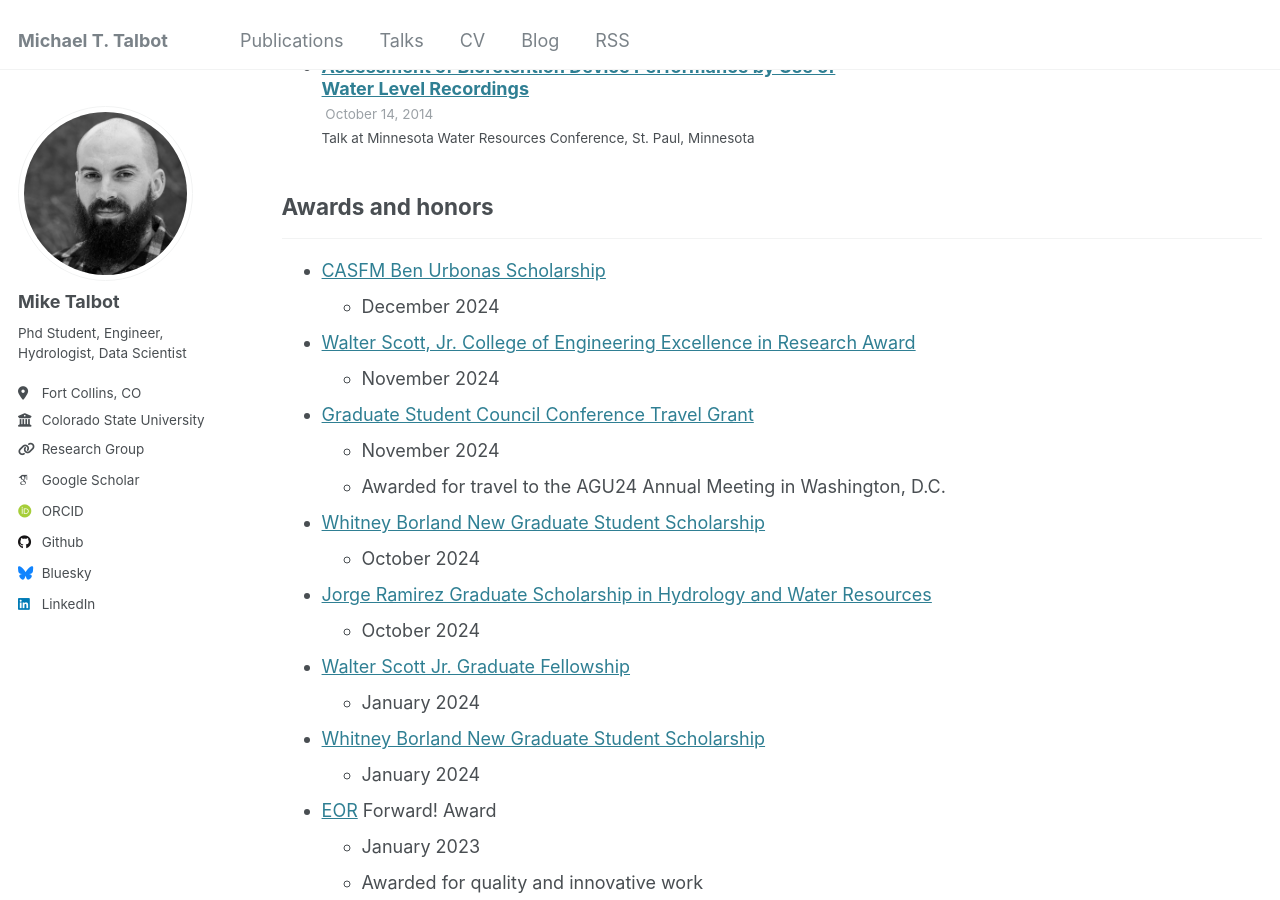
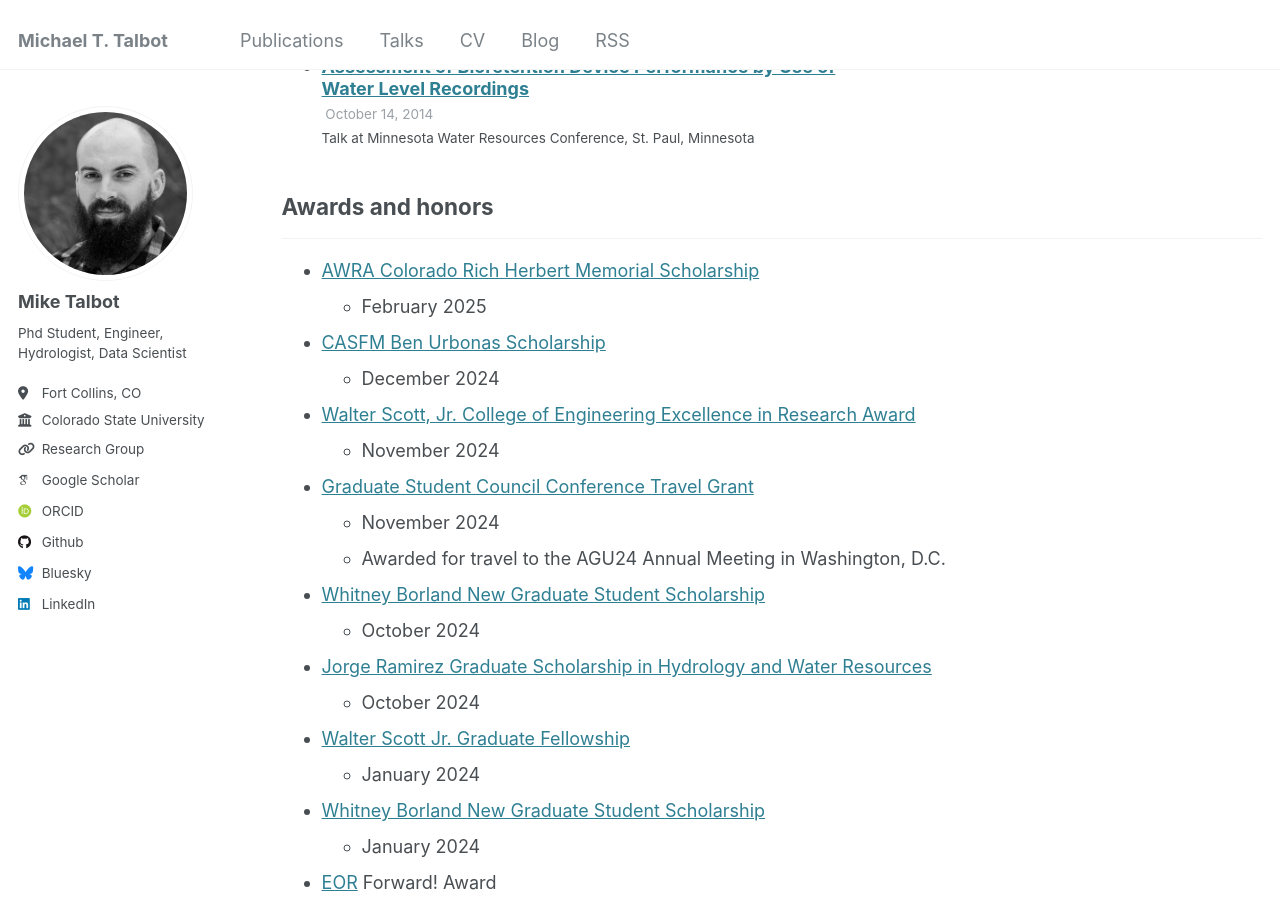
Before and after one commit to realmiketalbot/realmiketalbot.github.io, a Jekyll site: the page built from _pages/cv.md, in a window 1280 px wide and 900 px high, scrolled down 4164 px. Built offline with Jekyll 4.4.1, drawn with Linux system fonts in a browser that asks for light colours; some web fonts are replaced; comment, search, counter and statistics services are not loaded.

Commit message:
Update CV

```diff
--- a/_pages/cv.md
+++ b/_pages/cv.md
@@ -78,6 +78,9 @@ redirect_from:
 -->
 
 <h2>Awards and honors</h2><hr />
+* <a href='https://awracolorado.org/past-recipients' target='_blank'>AWRA Colorado Rich Herbert Memorial Scholarship</a>
+  * February 2025
+
 * <a href='https://www.casfm.org/about/committees/scholarship-committee/ben-urbonas-scholarship/' target='_blank'>CASFM Ben Urbonas Scholarship</a>
   * December 2024
 
```
